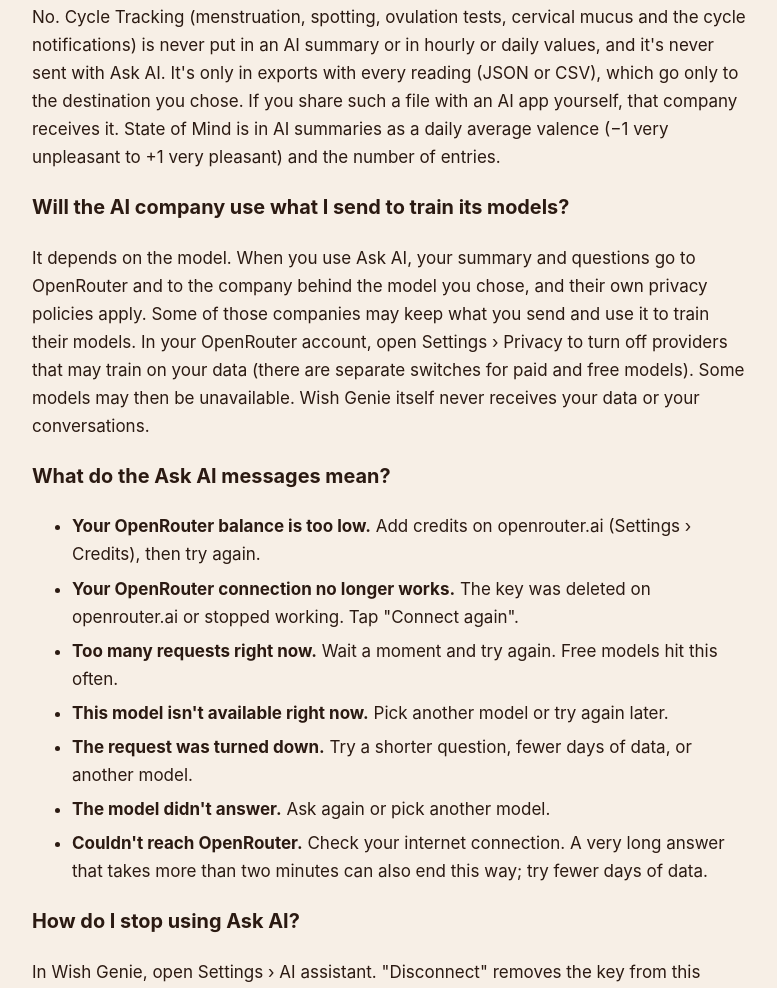
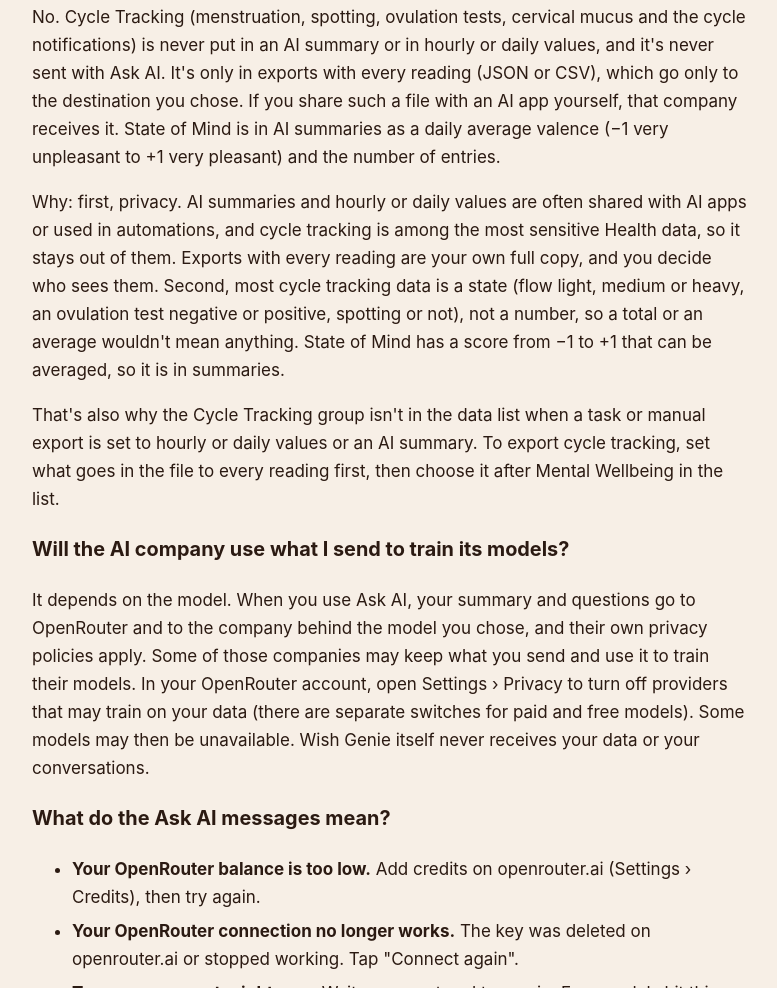
Before and after one commit to franky5440-afk/wish-genie-site, a plain HTML site: page support/index.html in a window 1280 px wide. Shown: the part 4222-5210 px from the top of the page, without its empty margins (250-1027 px from the left). Drawn offline with Linux system fonts and the light colour scheme.

Commit message:
support, llms.txt: why cycle tracking is only in exports with every reading, and where to find it
Co-Authored-By: Claude Opus 5.5 <noreply@anthropic.com>
Claude-Session: https://claude.ai/code/session_018hvtax9LUadNRgjyBhb53p

```diff
--- a/support/index.html
+++ b/support/index.html
@@ -65,6 +65,8 @@
 
 <h3 id="cycle-ai">Is my cycle tracking data sent to AI?</h3>
 <p>No. Cycle Tracking (menstruation, spotting, ovulation tests, cervical mucus and the cycle notifications) is never put in an AI summary or in hourly or daily values, and it's never sent with Ask AI. It's only in exports with every reading (JSON or CSV), which go only to the destination you chose. If you share such a file with an AI app yourself, that company receives it. State of Mind is in AI summaries as a daily average valence (−1 very unpleasant to +1 very pleasant) and the number of entries.</p>
+<p>Why: first, privacy. AI summaries and hourly or daily values are often shared with AI apps or used in automations, and cycle tracking is among the most sensitive Health data, so it stays out of them. Exports with every reading are your own full copy, and you decide who sees them. Second, most cycle tracking data is a state (flow light, medium or heavy, an ovulation test negative or positive, spotting or not), not a number, so a total or an average wouldn't mean anything. State of Mind has a score from −1 to +1 that can be averaged, so it is in summaries.</p>
+<p>That's also why the Cycle Tracking group isn't in the data list when a task or manual export is set to hourly or daily values or an AI summary. To export cycle tracking, set what goes in the file to every reading first, then choose it after Mental Wellbeing in the list.</p>
 
 <h3 id="ai-training">Will the AI company use what I send to train its models?</h3>
 <p>It depends on the model. When you use Ask AI, your summary and questions go to OpenRouter and to the company behind the model you chose, and their own privacy policies apply. Some of those companies may keep what you send and use it to train their models. In your OpenRouter account, open Settings › Privacy to turn off providers that may train on your data (there are separate switches for paid and free models). Some models may then be unavailable. Wish Genie itself never receives your data or your conversations.</p>
```
Also changed, not shown: zh/support/index.html (+2 -0 lines), llms.txt.
